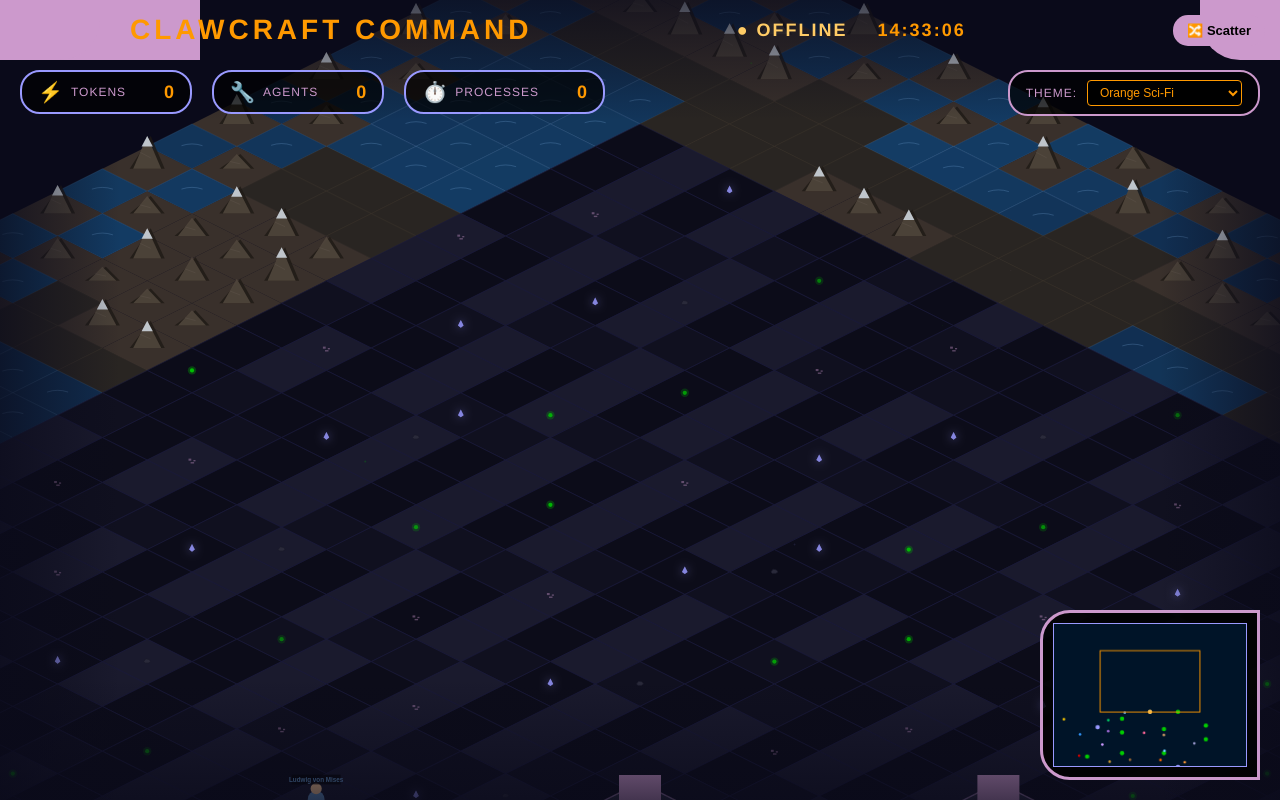
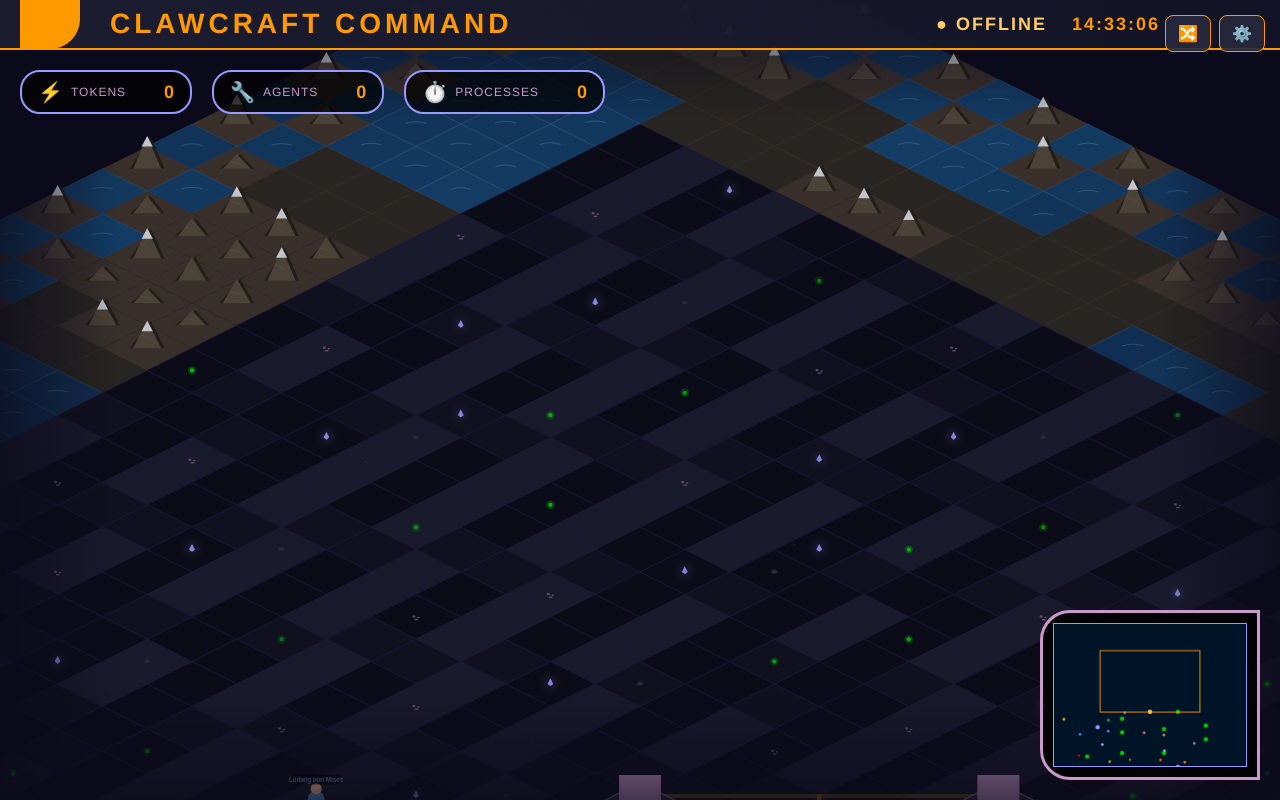
Before and after one commit to tharatoti/clawcraft, a website built with Vite: page frontend/index.html in a window 1280 px wide. Built offline with nearby package versions, Linux system fonts and the light colour scheme; no server answers; animation ran at ten frames a second; files whose address does not match are found by name.

Commit message:
UI improvements: right-angle pipelines, cleaner header, blue external services
- Pipelines now draw L-shaped paths instead of diagonal
- Flow dots animate along the L-path correctly
- External services (Home Assistant, Alpaca) have blue glow/labels
- Header bar: removed purple accents, cleaner dark gradient
- Scatter button: icon only with hover title
- Theme selector: moved under settings gear ⚙️ dropdown
- Removed old purple-bordered theme selector

```diff
--- a/frontend/src/isometric.js
+++ b/frontend/src/isometric.js
@@ -461,17 +461,19 @@ class World {
       status: 'active'
     });
 
-    // External integrations (spread out)
+    // External integrations (spread out) - marked as external for blue theme
     this.createBuilding('extraction', ox + 5, oy + 24, {
       id: 'home-assistant',
       name: 'HOME ASSISTANT',
-      status: 'connected'
+      status: 'connected',
+      external: true
     });
 
     this.createBuilding('extraction', ox + 28, oy + 24, {
       id: 'alpaca',
       name: 'ALPACA TRADING',
-      status: 'connected'
+      status: 'connected',
+      external: true
     });
 
     // Services (scattered)
@@ -1473,23 +1475,45 @@ class World {
       const from = ISO.toScreen(fromBuilding.gridX, fromBuilding.gridY);
       const to = ISO.toScreen(toBuilding.gridX, toBuilding.gridY);
 
+      // Calculate right-angle path (L-shaped)
+      const midX = from.x;
+      const midY = to.y;
+
       // Pipeline background
       ctx.strokeStyle = pipeline.active ? colors.pipelineActive : colors.pipeline;
       ctx.lineWidth = 6;
       ctx.lineCap = 'round';
-
+      ctx.lineJoin = 'round';
+
+      // Draw L-shaped path
       ctx.beginPath();
       ctx.moveTo(from.x, from.y);
-      ctx.lineTo(to.x, to.y);
+      ctx.lineTo(midX, midY); // Vertical first
+      ctx.lineTo(to.x, to.y); // Then horizontal
       ctx.stroke();
 
-      // Animated flow dots
+      // Animated flow dots along the L-path
       if (pipeline.active) {
         const numDots = 5;
+        const leg1Len = Math.abs(midY - from.y);
+        const leg2Len = Math.abs(to.x - midX);
+        const totalLen = leg1Len + leg2Len;
+
         for (let i = 0; i < numDots; i++) {
           const t = (pipeline.flowOffset + i / numDots) % 1;
-          const x = from.x + (to.x - from.x) * t;
-          const y = from.y + (to.y - from.y) * t;
+          const dist = t * totalLen;
+
+          let x, y;
+          if (dist < leg1Len) {
+            // On first leg (vertical)
+            x = from.x;
+            y = from.y + (midY - from.y) * (dist / leg1Len);
+          } else {
+            // On second leg (horizontal)
+            const leg2T = (dist - leg1Len) / leg2Len;
+            x = midX + (to.x - midX) * leg2T;
+            y = midY;
+          }
 
           ctx.fillStyle = colors.green;
           ctx.beginPath();
@@ -1533,8 +1557,11 @@ class World {
       const entitySeed = (entity.id || entity.data.id || 'default').charCodeAt(0);
       const pulsePhase = Math.sin(now * 0.003 + entitySeed) * 0.5 + 0.5;
 
-      // Status glow with pulse
-      if (isActive) {
+      // Status glow with pulse - blue for external services
+      if (entity.data.external) {
+        ctx.shadowColor = colors.blue;
+        ctx.shadowBlur = 12 + pulsePhase * 8;
+      } else if (isActive) {
         ctx.shadowColor = colors.green;
         ctx.shadowBlur = 10 + pulsePhase * 10;
       } else if (entity.data.status === 'error') {
@@ -1553,11 +1580,12 @@ class World {
         this.drawBuildingParticles(pos.x, y, entity, now);
       }
 
-      // Status indicator with pulse
+      // Status indicator with pulse - external services get blue indicator
       const indicatorRadius = isActive ? 5 + pulsePhase * 2 : 6;
       ctx.beginPath();
       ctx.arc(x + width - 15, y + 10, indicatorRadius, 0, Math.PI * 2);
-      ctx.fillStyle = entity.data.status === 'active' ? colors.green :
+      ctx.fillStyle = entity.data.external ? '#00aaff' :
+                      entity.data.status === 'active' ? colors.green :
                       entity.data.status === 'connected' ? colors.blue :
                       entity.data.status === 'error' ? colors.red : colors.gold;
       ctx.fill();
@@ -1565,8 +1593,8 @@ class World {
       ctx.lineWidth = 1;
       ctx.stroke();
 
-      // Name label
-      ctx.fillStyle = colors.orange;
+      // Name label - blue for external services
+      ctx.fillStyle = entity.data.external ? '#00aaff' : colors.orange;
       ctx.font = 'bold 11px "Helvetica Neue", Arial';
       ctx.textAlign = 'center';
       ctx.fillText(entity.data.name, pos.x, y + height + 15);
--- a/frontend/src/main.js
+++ b/frontend/src/main.js
@@ -10,34 +10,27 @@ canvas.height = window.innerHeight;
 // Create world
 const world = new World(canvas);
 
-// Theme selector
-function createThemeSelector() {
+// Header controls (settings + scatter)
+function createHeaderControls() {
   const container = document.createElement('div');
-  container.id = 'theme-selector';
+  container.id = 'header-controls';
   container.innerHTML = `
-    <label>THEME:</label>
-    <select id="theme-select">
-      ${Object.entries(THEMES).map(([id, theme]) =>
-        `<option value="${id}">${theme.name}</option>`
-      ).join('')}
-    </select>
+    <button id="scatter-btn" title="Scatter all personas">🔀</button>
+    <div class="settings-wrapper">
+      <button id="settings-btn" title="Settings">⚙️</button>
+      <div id="settings-dropdown" class="settings-dropdown hidden">
+        <label>Theme</label>
+        <select id="theme-select">
+          ${Object.entries(THEMES).map(([id, theme]) =>
+            `<option value="${id}">${theme.name}</option>`
+          ).join('')}
+        </select>
+      </div>
+    </div>
   `;
   document.getElementById('lcars-overlay').appendChild(container);
 
-  document.getElementById('theme-select').addEventListener('change', async (e) => {
-    await world.setTheme(e.target.value);
-  });
-}
-
-// Admin controls (scatter button)
-function createAdminControls() {
-  const container = document.createElement('div');
-  container.id = 'admin-controls';
-  container.innerHTML = `
-    <button id="scatter-btn" title="Scatter all personas">🔀 Scatter</button>
-  `;
-  document.getElementById('lcars-overlay').appendChild(container);
-
+  // Scatter button
   document.getElementById('scatter-btn').addEventListener('click', async () => {
     const btn = document.getElementById('scatter-btn');
     btn.disabled = true;
@@ -48,9 +41,30 @@ function createAdminControls() {
       console.error('Scatter failed:', e);
     }
     btn.disabled = false;
-    btn.textContent = '🔀 Scatter';
+    btn.textContent = '🔀';
+  });
+
+  // Settings toggle
+  document.getElementById('settings-btn').addEventListener('click', () => {
+    document.getElementById('settings-dropdown').classList.toggle('hidden');
+  });
+
+  // Theme selector
+  document.getElementById('theme-select').addEventListener('change', async (e) => {
+    await world.setTheme(e.target.value);
+  });
+
+  // Close dropdown when clicking outside
+  document.addEventListener('click', (e) => {
+    if (!e.target.closest('.settings-wrapper')) {
+      document.getElementById('settings-dropdown').classList.add('hidden');
+    }
   });
 }
+
+// Legacy function names for compatibility
+function createThemeSelector() {}
+function createAdminControls() {}
 
 // Fetch initial persona positions from server before starting
 async function fetchInitialPositions() {
@@ -72,8 +86,7 @@ async function init() {
 
   await world.init(positions);
   world.startLoop();
-  createThemeSelector();
-  createAdminControls();
+  createHeaderControls();
   connectWebSocket();
   updateTime();
   initChat(); // Initialize persona chat system
--- a/frontend/src/styles.css
+++ b/frontend/src/styles.css
@@ -55,12 +55,13 @@ body {
   pointer-events: auto;
 }
 
-/* Top Bar */
+/* Top Bar - Clean dark theme */
 .lcars-bar {
   display: flex;
   align-items: center;
-  height: 60px;
-  background: linear-gradient(90deg, var(--lcars-purple) 0%, var(--lcars-purple) 200px, transparent 200px);
+  height: 50px;
+  background: linear-gradient(90deg, rgba(30, 30, 50, 0.95) 0%, rgba(20, 20, 40, 0.9) 100%);
+  border-bottom: 2px solid var(--lcars-orange);
 }
 
 .lcars-top {
@@ -68,18 +69,19 @@ body {
 }
 
 .lcars-elbow {
-  width: 80px;
-  height: 60px;
-  background: var(--lcars-purple);
+  width: 60px;
+  height: 50px;
+  background: var(--lcars-orange);
 }
 
 .lcars-elbow-tl {
-  border-radius: 0 0 40px 0;
+  border-radius: 0 0 30px 0;
 }
 
 .lcars-elbow-tr {
-  border-radius: 0 0 0 40px;
+  border-radius: 0 0 0 30px;
   margin-left: auto;
+  display: none; /* Hide right elbow for cleaner look */
 }
 
 .lcars-title {
@@ -93,9 +95,9 @@ body {
 
 .lcars-status {
   display: flex;
-  gap: 30px;
+  gap: 25px;
   margin-left: auto;
-  margin-right: 30px;
+  margin-right: 120px; /* Space for header controls */
 }
 
 .status-item {
@@ -326,44 +328,7 @@ body {
   color: var(--lcars-red);
 }
 
-/* Theme selector */
-#theme-selector {
-  position: absolute;
-  top: 70px;
-  right: 20px;
-  display: flex;
-  align-items: center;
-  gap: 10px;
-  background: rgba(0, 0, 0, 0.7);
-  border: 2px solid var(--lcars-purple);
-  border-radius: 20px;
-  padding: 8px 16px;
-}
-
-#theme-selector label {
-  font-size: 12px;
-  color: var(--lcars-purple);
-  letter-spacing: 1px;
-}
-
-#theme-select {
-  background: var(--lcars-bg);
-  border: 1px solid var(--lcars-orange);
-  border-radius: 4px;
-  color: var(--lcars-orange);
-  padding: 4px 8px;
-  font-size: 12px;
-  cursor: pointer;
-}
-
-#theme-select:hover {
-  border-color: var(--lcars-gold);
-}
-
-#theme-select:focus {
-  outline: none;
-  border-color: var(--lcars-blue);
-}
+/* Theme selector - now in settings dropdown, legacy styles removed */
 
 /* Dynamic theme colors */
 :root {
@@ -1008,33 +973,74 @@ body {
   font-size: 12px;
 }
 
-/* Admin Controls */
-#admin-controls {
+/* Header Controls */
+#header-controls {
   position: fixed;
   top: 15px;
   right: 15px;
   z-index: 100;
   pointer-events: auto;
+  display: flex;
+  gap: 8px;
+  align-items: center;
 }
 
-#scatter-btn {
-  background: var(--lcars-purple);
-  color: #000;
-  border: none;
-  padding: 8px 14px;
-  border-radius: 15px;
-  font-weight: bold;
-  font-size: 13px;
+#header-controls button {
+  background: rgba(40, 40, 60, 0.9);
+  color: var(--lcars-orange);
+  border: 1px solid var(--lcars-orange);
+  padding: 8px 12px;
+  border-radius: 8px;
+  font-size: 16px;
   cursor: pointer;
   transition: all 0.2s;
 }
 
-#scatter-btn:hover {
+#header-controls button:hover {
   background: var(--lcars-orange);
+  color: #000;
   transform: scale(1.05);
 }
 
-#scatter-btn:disabled {
+#header-controls button:disabled {
   opacity: 0.6;
   cursor: wait;
 }
+
+.settings-wrapper {
+  position: relative;
+}
+
+.settings-dropdown {
+  position: absolute;
+  top: 100%;
+  right: 0;
+  margin-top: 8px;
+  background: rgba(20, 20, 40, 0.95);
+  border: 1px solid var(--lcars-orange);
+  border-radius: 8px;
+  padding: 12px;
+  min-width: 150px;
+}
+
+.settings-dropdown.hidden {
+  display: none;
+}
+
+.settings-dropdown label {
+  display: block;
+  color: var(--lcars-orange);
+  font-size: 11px;
+  text-transform: uppercase;
+  margin-bottom: 6px;
+}
+
+.settings-dropdown select {
+  width: 100%;
+  background: rgba(30, 30, 50, 0.9);
+  color: #fff;
+  border: 1px solid #444;
+  padding: 6px 8px;
+  border-radius: 4px;
+  font-size: 12px;
+}
```
